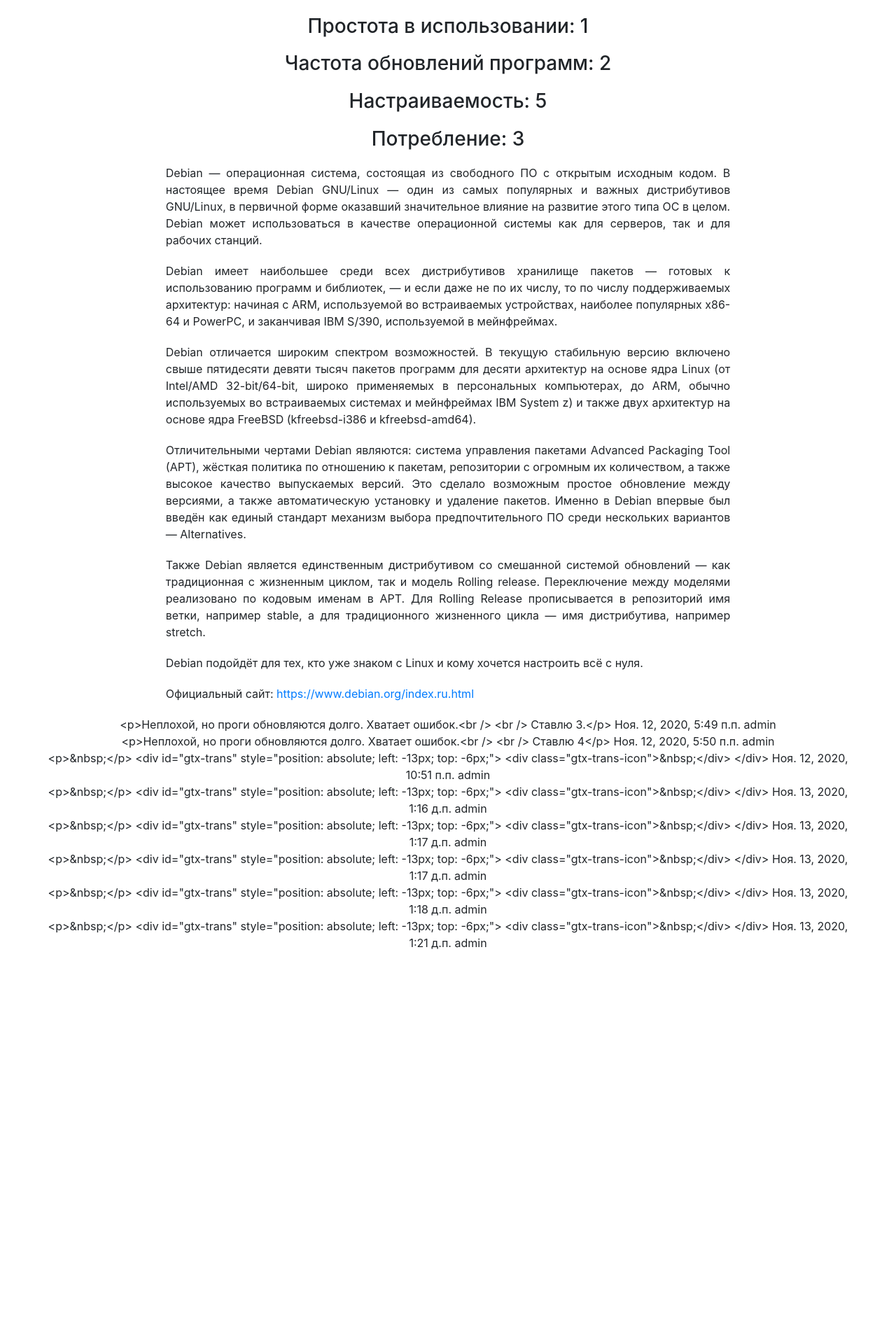
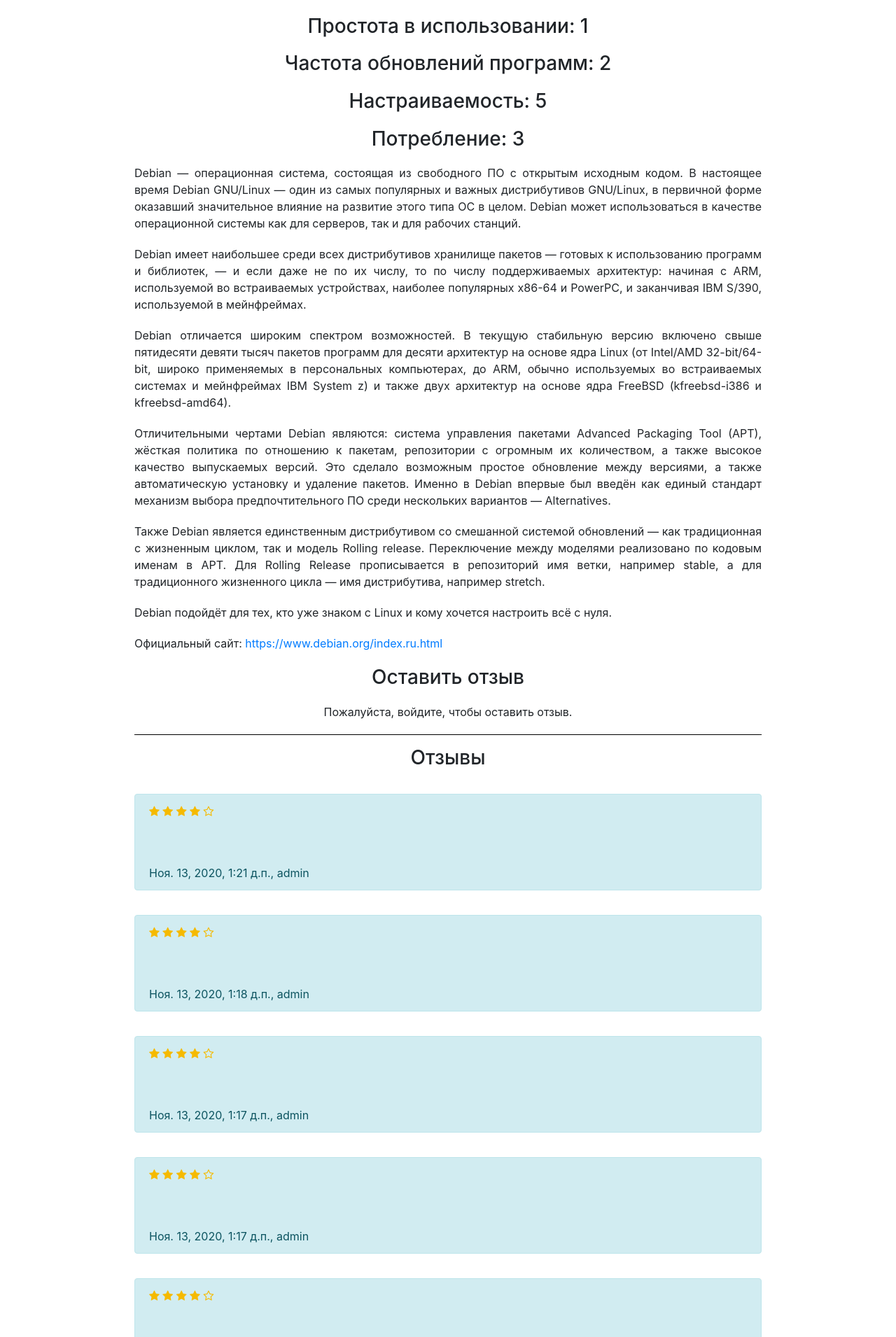
Before and after one commit to nbezhodarnov/linux_distributions_assistant, a Django app: page /distributions_list/2 in a window 1280 px wide. Shown: the part 411-2321 px from the top of the page at 70% size. Before the commit the page ends 1767 px from the top, so only its background shows below. Run offline with Django 3.2, Linux system fonts and the light colour scheme; data comes from the database, SQL or seed files in the repository; both versions use the stored data as it was after the commit; some libraries are stand-ins or nearby versions.

Commit message:
Added reviews, functionality to main page

```diff
--- a/distributions_list/forms.py
+++ b/distributions_list/forms.py
@@ -15,7 +15,7 @@ class ReviewForm(forms.ModelForm):
 				'data-max': '5',
 				'data-step': '1',
 				'value': '0',
-				'class': 'rating rating-loading'
+				'class': 'rating'
 			}),
 			"text": Textarea(attrs={
 				'class': 'form-control',
--- a/distributions_list/static/distributions_list/css/dist.css
+++ b/distributions_list/static/distributions_list/css/dist.css
@@ -9,15 +9,67 @@ main .features .dist-title h1 {
 }
 
 main .features .text-block {
-	width: 70%;
 	margin-top: 30px;
 	margin: auto;
 	text-align: justify;
 }
 
 main .features .input-review {
-	width: 70%;
 	margin-top: 30px;
+	margin: auto;
+	text-align: center;
+}
+
+main .features .input-review h3 {
+	margin-bottom: 20px;
+}
+
+main .features .alert-warning {
+	margin: auto;
+	margin-top: 20px;
+	margin-bottom: 20px;
+}
+
+main .features .alert-danger {
+	margin: auto;
+	margin-top: 20px;
+	margin-bottom: 20px;
+}
+
+main .features .input-review .input-group {
+	display: block;
+	margin: auto;
+}
+
+main .features .input-review .input-group .simple-rating {
+	font-size: xxx-large;
+}
+
+main .features .reviews-block {
+	margin-top: 50px;
 	margin: auto;
 	text-align: justify;
 }
+
+main .features .no-review-message {
+	margin: auto;
+	margin-bottom: 20px;
+	text-align: center;
+}
+
+main .features .reviews-block .review {
+	margin-top: 35px;
+}
+
+main .features .reviews-block .review .review-rate {
+	margin-bottom: 10px;
+}
+
+main .features .reviews-block .review .review-info {
+	margin-bottom: 0px;
+}
+
+main .features .review .simple-rating i {
+	padding: 0px;
+	cursor: unset;
+}
--- a/distributions_list/static/distributions_list/css/distributions_list.css
+++ b/distributions_list/static/distributions_list/css/distributions_list.css
@@ -19,7 +19,6 @@ div.input-body {
 }
 
 div.slide {
-	width: 70%;
 	margin: 30px auto;
 }
 
@@ -37,7 +36,7 @@ main {
 }
 
 main .features {
-	max-width: 90%;
+	width: 70%;
 	margin-top: 50px;
 	text-align: center;
 }
@@ -60,8 +59,8 @@ main .features .dists-block {
 }
 
 main .features .dist.alert.alert-primary {
-	width: 70%;
 	margin: auto;
+	margin-bottom: 20px;
 }
 
 main .features img.dist-logo-img {
--- /dev/null
+++ b/distributions_list/static/distributions_list/css/simple-rating.css
@@ -0,0 +1,11 @@
+
+
+.simple-rating{
+}
+
+.simple-rating i{
+	color: #f5ba00;
+	display: inline-block;
+	padding: 1px 2px;
+	cursor: pointer;
+}
--- /dev/null
+++ b/distributions_list/static/distributions_list/js/simple-rating.js
@@ -0,0 +1,68 @@
+jQuery.fn.extend({
+  rating: function(options){
+    if(typeof(options)=='undefined') options={};
+    var ratings=[];
+    objs=this;
+    if(objs.length){
+      for(var i=0;i<objs.length;i++){
+        ratings.push(new simpleRating(options,objs[i]));
+      }
+    }
+  },
+});
+
+class simpleRating{
+  constructor(options,obj) {
+    this.obj=obj;
+    this.options=options;
+    this.rating=0;
+    this.init();
+  }
+
+  init(){
+    var html='<div class="simple-rating star-rating">';
+    for(var i=0;i<5;i++){html+='<i class="fa fa-star-o" data-rating="'+(i+1)+'"></i>';}
+    html+='</div>';
+
+    $(this.obj)
+      .attr('type','hidden')
+      .after(html);
+
+    $(this.obj).next().children().click({classObj:this},function(e){
+      e.data.classObj.rate(this);
+    });
+
+    $(this.obj).next().children().mouseenter({classObj:this},function(e){
+      e.data.classObj.setstars($(this).data('rating'));
+    });
+
+    $(this.obj).next().children().mouseleave({classObj:this},function(e){
+      e.data.classObj.setstars(e.data.classObj.rating);
+    });
+  }
+
+  rate(obj){
+    var rating=$(obj).data('rating');
+    $(obj).parent().prev().val(rating);
+    this.rating=rating;
+    this.refresh();
+  }
+
+  refresh(){
+    this.setstars(this.rating);
+  }
+
+  setstars(rating){
+    var stars=$(this.obj).next().children();
+    for(var i=0;i<5;i++){
+      var starObj=$(this.obj).next().children()[i];
+      if(i<rating){
+        $(starObj).removeClass('fa-star-o');
+        $(starObj).addClass('fa-star');
+      }else{
+        $(starObj).addClass('fa-star-o');
+        $(starObj).removeClass('fa-star');
+      }
+    }
+  }
+}
--- a/distributions_list/templates/distributions_list/dist.html
+++ b/distributions_list/templates/distributions_list/dist.html
@@ -8,8 +8,12 @@
 {% block extra-link %}
 	<link rel="stylesheet" href="{% static 'distributions_list/css/distributions_list.css' %}">
 	<link rel="stylesheet" href="{% static 'distributions_list/css/dist.css' %}">
+	<link rel="stylesheet" href="{% static 'distributions_list/css/simple-rating.css' %}">
+	<link rel="stylesheet" href="https://stackpath.bootstrapcdn.com/font-awesome/4.7.0/css/font-awesome.min.css">
 	<!--jQuery-->
-	<script src="https://cdnjs.cloudflare.com/ajax/libs/jquery/3.3.1/jquery.min.js"></script>
+	<script src="https://code.jquery.com/jquery-3.2.1.slim.min.js" integrity="sha384-KJ3o2DKtIkvYIK3UENzmM7KCkRr/rE9/Qpg6aAZGJwFDMVNA/GpGFF93hXpG5KkN" crossorigin="anonymous"></script>
+	<script src="https://cdn.ckeditor.com/4.9.2/standard/ckeditor.js"></script>
+	<script src="{% static 'distributions_list/js/simple-rating.js' %}"></script>
 {% endblock %}
 
 {% block panel-right %}
@@ -55,29 +59,54 @@
 					<input type="submit" class="btn btn-primary" value="Опубликовать">
 				</form>
 			</div>
+			{% if error %}
+				<div class="alert alert-danger">
+					<strong>{{ error|escape }}</strong>
+				</div>
+			{% endif%}
 		{% else %}
-
+			<div class="input-review">
+				<h3>Оставить отзыв</h3>
+				<p>Пожалуйста, войдите, чтобы оставить отзыв.</p>
+			</div>
 		{% endif %}
+		<hr align="center" color="black" />
+		<div class="reviews-block">
+		<h3 align="center">Отзывы</h3>
 		{% if reviews %}
 			<div class="reviews">
 			{% for element in reviews %}
-				<div class="review">
+				<div class="review alert alert-info">
+					<div class="review-rate simple-rating star-rating">
+						{% with ''|center:5 as range %}
+						{% for _ in range %}
+							{% if forloop.counter <= element.rate %}
+								<i class="fa fa-star" data-rating="{{ forloop.counter }}"></i>
+							{% else %}
+								<i class="fa fa-star-o" data-rating="{{ forloop.counter }}"></i>
+							{% endif%}
+						{% endfor %}
+						{% endwith %}
+					</div>
+					{% autoescape off %}
 					{{ element.text }}
-					{{ element.date }}
-					{{ element.user_id.username }}
+					{% endautoescape %}
+					<p class="review-info">{{ element.date }}, {{ element.user_id.username }} {% if user.id == element.user_id.id %}<a href="">Редактировать</a>{% endif %}</p>
 				</div>
 			{% endfor %}
 			</div>
 		{% else %}
-			<p>Похоже, ещё никто не оставил здесь отзыв данному дистрибутиву. Вы можете быть первыми!</p>
+			<p class="no-review-message">Похоже, ещё никто не оставил здесь отзыв данному дистрибутиву. Вы можете быть первыми!</p>
 		{% endif %}
+		</div>
 	</div>
 {% endblock %}
 
 {% block extra-js%}
 	<script type="text/javascript">
-		$( function() {
-
+		CKEDITOR.replace('text');
+		$(document).ready(function(){
+			$('.rating').rating();
 		});
 	</script>
 {% endblock %}
--- a/distributions_list/views.py
+++ b/distributions_list/views.py
@@ -1,7 +1,9 @@
 from django.shortcuts import render
 from .models import Distributions, Reviews
-from django.views.generic import DetailView
+from django.views.generic import DetailView, UpdateView
 from django.contrib.auth.models import User
+from django.db.models import Q
+from datetime import datetime
 from . import forms
 
 # Create your views here.
@@ -16,20 +18,82 @@ class DistributionDetailView(DetailView):
 		data['form'] = forms.ReviewForm()
 		reviews = Reviews.objects.filter(dist_id=data['dist'].id).select_related('user_id')
 		if (reviews):
-			data['reviews'] = reviews.order_by('date')
+			data['reviews'] = reviews.order_by('-date')
 		return data
 
+	def post(self, request, *args, **kwargs):
+		form = forms.ReviewForm(request.POST)
+		self.object = self.get_object()
+		data = super(DistributionDetailView, self).get_context_data(**kwargs)
+		if (self.request.user.is_authenticated):
+			data['form'] = forms.ReviewForm(request.POST)
+			if (form.is_valid() and form.cleaned_data.get("text")):
+				obj = form.save(commit=False)
+				if (obj.rate > 0):
+					obj.user_id = self.request.user
+					obj.dist_id = data['dist']
+					obj.date = datetime.now()
+					obj.save()
+					reviews = Reviews.objects.filter(dist_id=data['dist'].id).select_related('user_id')
+					if (reviews):
+						data['reviews'] = reviews.order_by('-date')
+					data['form'] = forms.ReviewForm()
+					return self.render_to_response(context=data)
+				else:
+					data['error'] = 'Пожалуйста, выставите оценку'
+			else:
+				if (form.cleaned_data.get("text")):
+					data['error'] = 'Ошибка валидации данных'
+				else:
+					data['error'] = 'Пожалуйста, напишите отзыв'
+		else:
+			data['error'] = 'Только авторизированные пользователи могут оставлять отзывы'
+		reviews = Reviews.objects.filter(dist_id=data['dist'].id).select_related('user_id')
+		if (reviews):
+			data['reviews'] = reviews.order_by('-date')
+		return self.render_to_response(context=data)
+
+class ReviewUpdateView(UpdateView):
+	model = Reviews
+	template_name = 'distributions_list/dist_edit.html'
+	context_object_name = 'review'
+
+	form_class = forms.ReviewForm
+
+
+
 def index(request):
-	dists = Distributions.objects.order_by('name');
 	criteries = {
 		'slides': [
-			{ 'id': 'popularity', 'name': 'Популярность'},
-			{ 'id': 'support', 'name': 'Поддерживаемость сообществом'},
-			{ 'id': 'stability', 'name': 'Надёжность и стабильность'},
-			{ 'id': 'user-friendly', 'name': 'Простота в использовании'},
-			{ 'id': 'program-update-frequency', 'name': 'Частота обновлений программ'},
-			{ 'id': 'customizability', 'name': 'Настраиваемость системы'},
-			{ 'id': 'consumption', 'name': 'Потребление'}
+			{ 'id': 'popularity', 'name': 'Популярность', 'from': '0', 'to': '5'},
+			{ 'id': 'support', 'name': 'Поддерживаемость сообществом', 'from': '0', 'to': '5'},
+			{ 'id': 'stability', 'name': 'Надёжность и стабильность', 'from': '0', 'to': '5'},
+			{ 'id': 'user-friendly', 'name': 'Простота в использовании', 'from': '0', 'to': '5'},
+			{ 'id': 'program-update-frequency', 'name': 'Частота обновлений программ', 'from': '0', 'to': '5'},
+			{ 'id': 'customizability', 'name': 'Настраиваемость системы', 'from': '0', 'to': '5'},
+			{ 'id': 'consumption', 'name': 'Потребление', 'from': '0', 'to': '5'}
 		]
 	}
+
+	parameters = [[0, 5]] * 7
+	i = 0
+
+	if (request.method == 'POST'):
+		for element in criteries['slides']:
+			if (request.POST[element['id']][0].isnumeric() and request.POST[element['id']][2].isnumeric()):
+				parameters[i] = [request.POST[element['id']][0], request.POST[element['id']][2]]
+				criteries['slides'][i]['from'] = parameters[i][0]
+				criteries['slides'][i]['to'] = parameters[i][1]
+			i += 1
+
+	dists = Distributions.objects.filter(
+		Q(popularity__gte=parameters[0][0]) & Q(popularity__lte=parameters[0][1]) &
+		Q(society_support__gte=parameters[1][0]) & Q(society_support__lte=parameters[1][1]) &
+		Q(stability__gte=parameters[2][0]) & Q(stability__lte=parameters[2][1]) &
+		Q(user_friendly__gte=parameters[3][0]) & Q(user_friendly__lte=parameters[3][1]) &
+		Q(programs_update_frequency__gte=parameters[4][0]) & Q(programs_update_frequency__lte=parameters[4][1]) &
+		Q(customizability__gte=parameters[5][0]) & Q(customizability__lte=parameters[5][1]) &
+		Q(consumption__gte=parameters[6][0]) & Q(consumption__lte=parameters[6][1])
+	).order_by('name')
+
 	return render(request, 'distributions_list/index.html', {'criteries': criteries, 'dists': dists})
```
Also changed, not shown: distributions_list/templates/distributions_list/dist_edit.html (added, +64 -0 lines), distributions_list/templates/distributions_list/index.html (+12 -9 lines), db.sqlite3, distributions_list/media/distributions_list/debian.svg (added).
